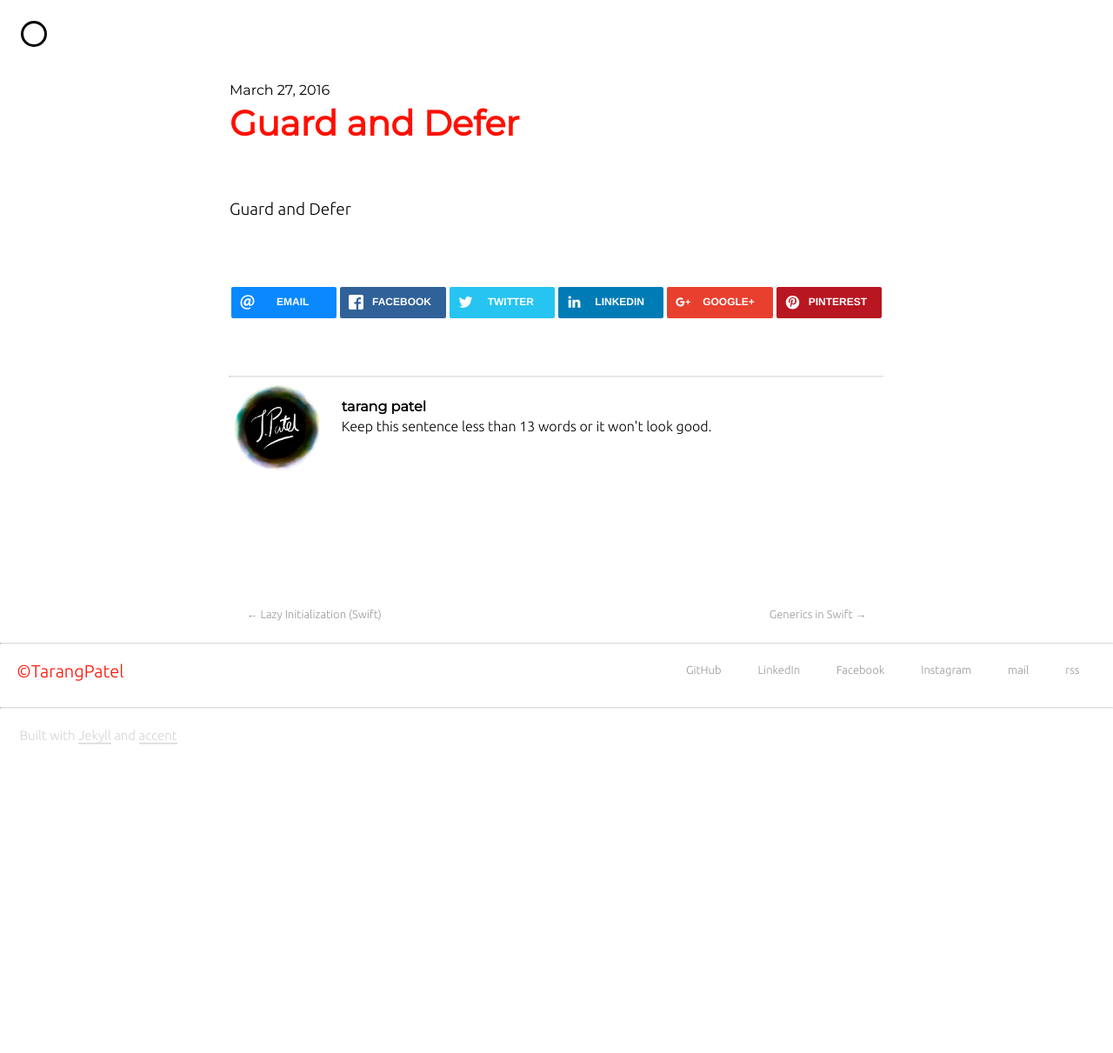
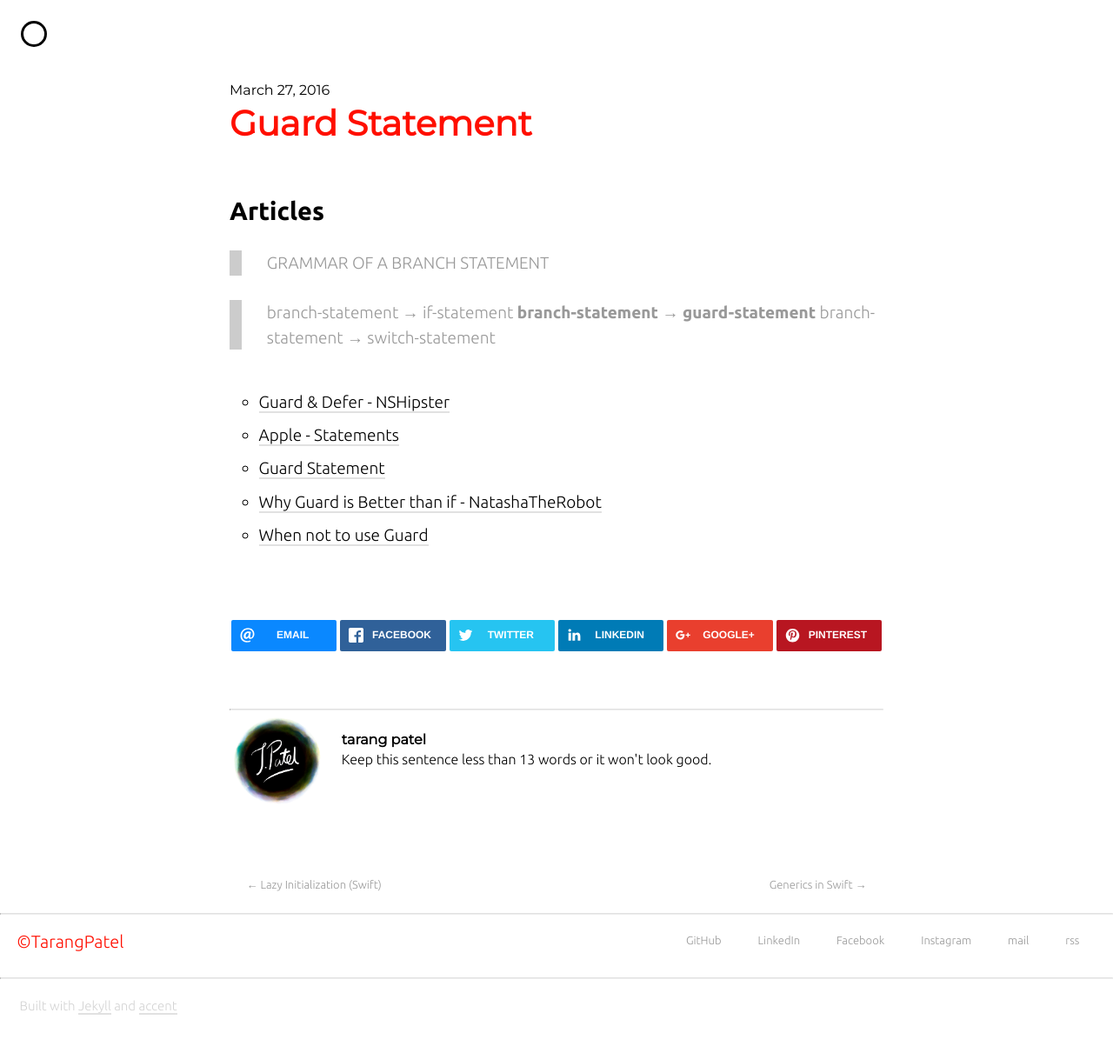
Before and after one commit to tarangpatel/whatilove, a Jekyll site: the page built from _posts/2016-03-27-guard-defer.markdown, in a window 1280 px wide. Shown: the whole page at 87% size. Built offline with Jekyll 4.4.1, drawn with Linux system fonts in a browser that asks for light colours; nearby versions of some CDN libraries; comment, search, counter and statistics services are not loaded; before the commit the page ends 900 px from its top, so only the background shows below that.

Commit message:
Update 2016-03-27-guard-defer.markdown

```diff
--- a/_posts/2016-03-27-guard-defer.markdown
+++ b/_posts/2016-03-27-guard-defer.markdown
@@ -1,5 +1,18 @@
 ---
-title: Guard and Defer
+title: Guard Statement
 ---
 
-Guard and Defer
+### Articles
+
+>GRAMMAR OF A BRANCH STATEMENT
+
+>branch-statement → if-statement­
+>**branch-statement → guard-statement­**
+>branch-statement → switch-statement­
+
+
+* [Guard & Defer - NSHipster](http://nshipster.com/guard-and-defer/)
+* [Apple - Statements](https://developer.apple.com/library/ios/documentation/Swift/Conceptual/Swift_Programming_Language/Statements.html#//apple_ref/doc/uid/TP40014097-CH33-ID428)
+* [Guard Statement](https://thatthinginswift.com/guard-statement-swift/)
+* [Why Guard is Better than if - NatashaTheRobot](https://www.natashatherobot.com/swift-guard-better-than-if/)
+* [When not to use Guard](http://radex.io/swift/guard/)
```
